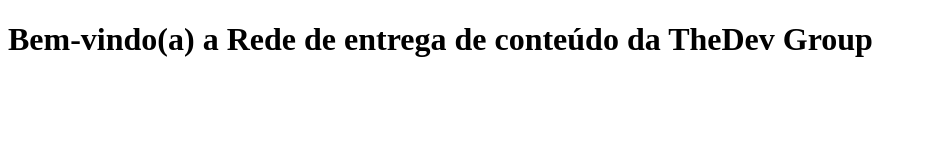
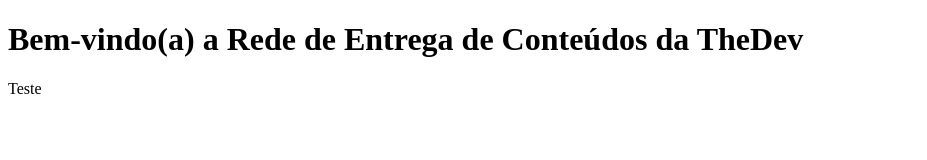
Before and after one commit to thedevgroup/cdnthedev, a plain HTML site: page index.html in a window 1280 px wide. Shown: the whole page, without its empty margins (0-927 px from the left). Drawn offline with Linux system fonts and the light colour scheme.

Commit message:
Update index.html

```diff
--- a/index.html
+++ b/index.html
@@ -1,9 +1,13 @@
 <!DOCTYPE html>
+<html>
+<head>
+<meta charset="UTF-8"/>
+<title>Content Delivery Network TheDev</title>
+</head>
 
-<html>
- <head>
- <title>Content Delivery Network TheDev</title>
- </head>
+<body>
+ <h1>Bem-vindo(a) a Rede de Entrega de Conteúdos da TheDev</h1>
 
-<h1>Bem-vindo(a) a Rede de entrega de conteúdo da TheDev Group</h1>
+ Teste
+</body>
 </html>
```
